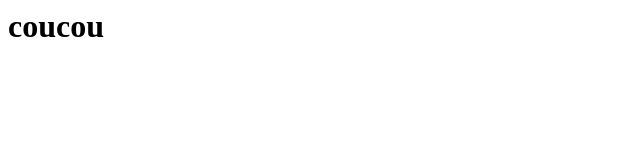
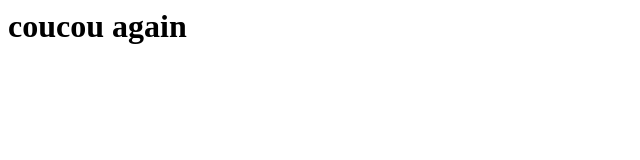
Before and after one commit to eminet666/test_dsaa1, a plain HTML site: page index.html in a window 1280 px wide. Shown: the whole page, without its empty margins (0-640 px from the left). Drawn offline with Linux system fonts and the light colour scheme.

Commit message:
git commit

```diff
--- a/index.html
+++ b/index.html
@@ -3,7 +3,7 @@
 
   </head>
   <body>
-    <h1>coucou</h1>
+    <h1>coucou again</h1>
   </body>
 
 </html>
```
